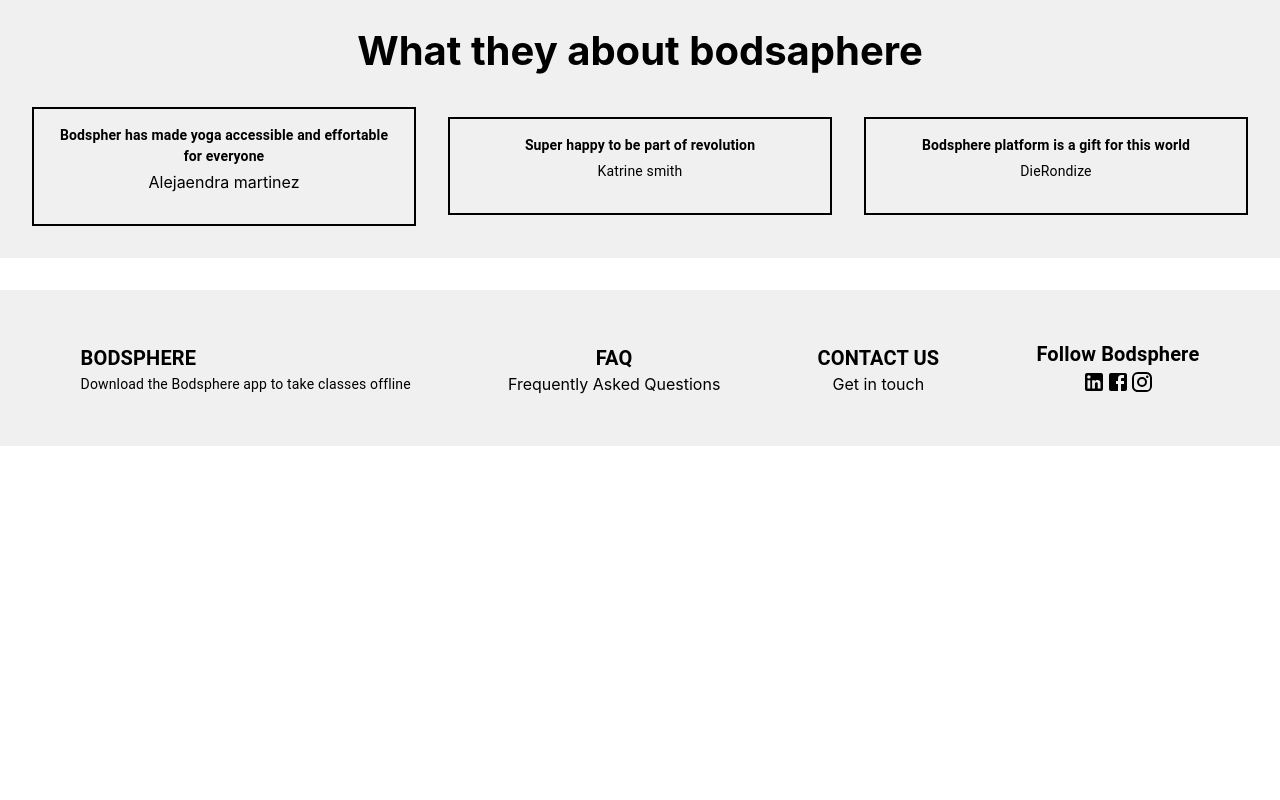
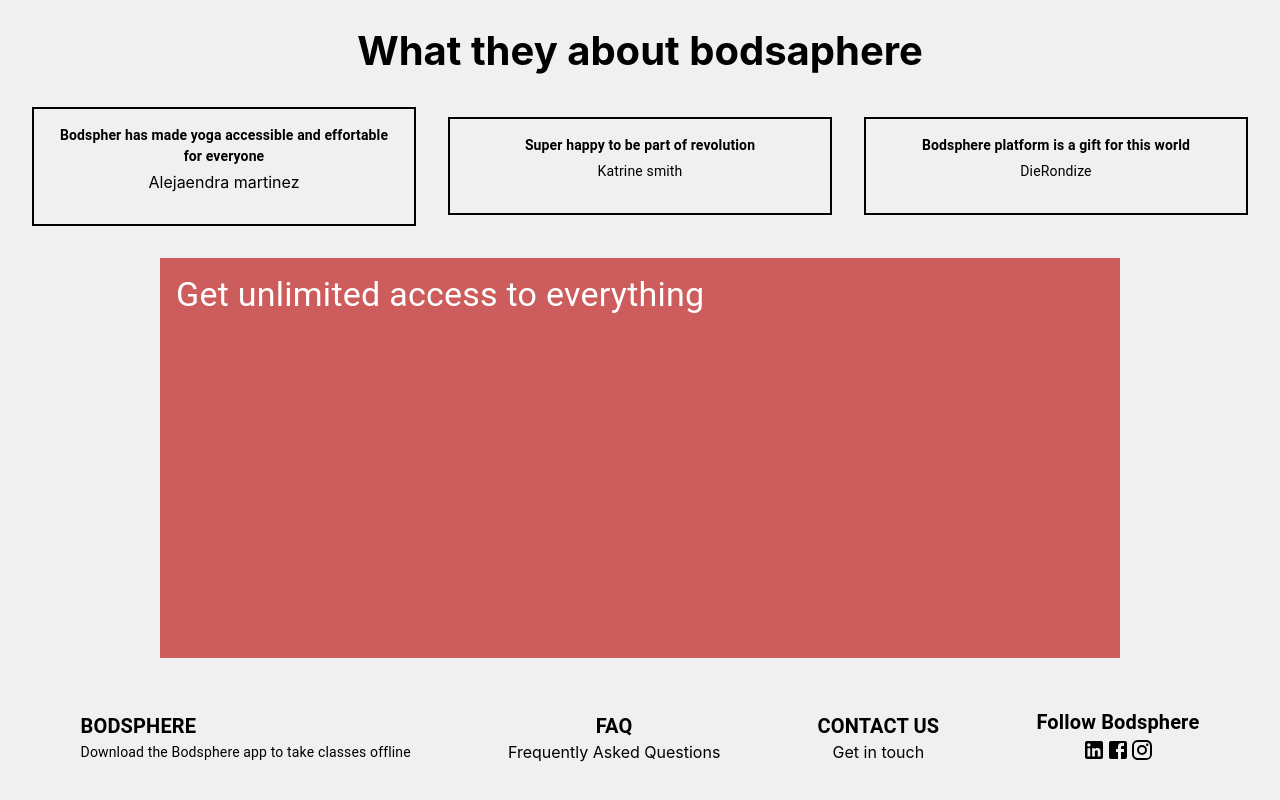
Before and after one commit to Sushantshekharzz/bodsphere, a React (Create React App) app: page / in a window 1280 px wide. Shown: the part 2422-3222 px from the top of the page. Before the commit the page ends 2868 px from the top, so only its background shows below. Built offline with nearby package versions, Linux system fonts and the light colour scheme.

Commit message:
Last push

```diff
--- a/src/component/Footer.js
+++ b/src/component/Footer.js
@@ -15,7 +15,6 @@
             flexWrap: 'wrap',
             backgroundColor: '#f0f0f0',
             padding: 4, // Adjusted padding for a better look
-            marginTop: 4, // Ensure spacing from the content above
         }}>
             <Box sx={{
                 display: 'flex',
--- a/src/component/Home.js
+++ b/src/component/Home.js
@@ -9,6 +9,7 @@
 import mobilepic from "../image/mobilePic.jpg"
 import Scrollbar from './Scrollbar';
 import image2 from "../image/scrollbar1.jpg"
+import Subscription from './Subscription';
 
 
 
@@ -247,7 +248,10 @@
                         </Box>
                     </Box>
                 </Box>
-
+                <Box
+                    sx={{ backgroundColor: '#f0f0f0', }}>
+                    <Subscription />
+                </Box>
 
             </Box>
             <Footer />
--- /dev/null
+++ b/src/component/Subscription.js
@@ -0,0 +1,27 @@
+import React from 'react'
+import Box from '@mui/material/Box';
+import Typography from '@mui/material/Typography';
+
+
+
+export default function Subscription() {
+    return (
+        <Box sx={{
+            paddingInline: 20, backgroundColor: '#f0f0f0',
+        }}>
+            <Box sx={{ backgroundColor: ' #CD5C5C', height: '50vh', display: 'flex', justifyContent: 'space-between' }}>
+                <Box sx={{ padding: 2, color: 'white' }}>
+                    <Box sx={{ display: 'flex', flexDirection: 'column' }}>
+                        <Typography variant="h4">
+                            Get unlimited access to everything
+                        </Typography>
+                    </Box>
+                </Box>
+                <Box sx={{ padding: 2 }}>
+
+                </Box>
+
+            </Box>
+        </Box>
+    )
+}
```
